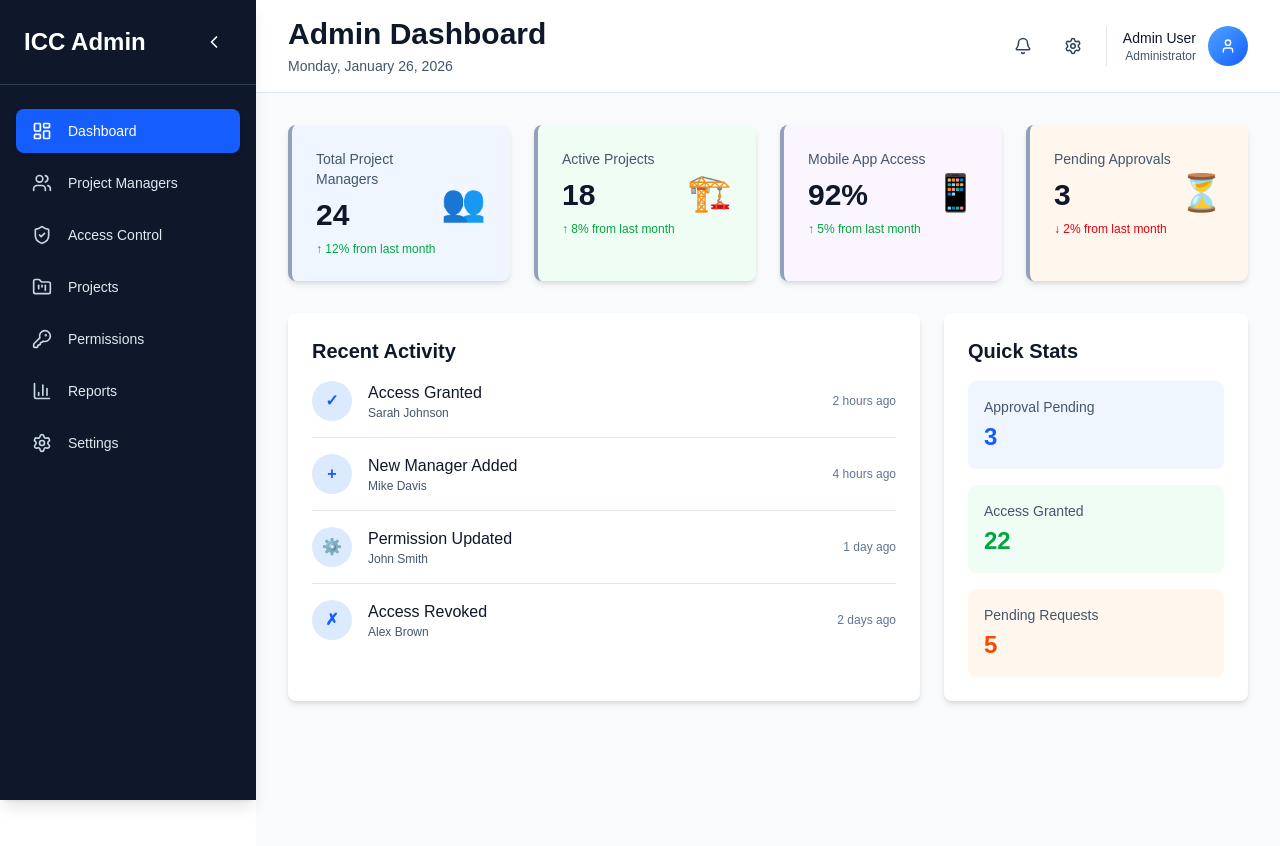
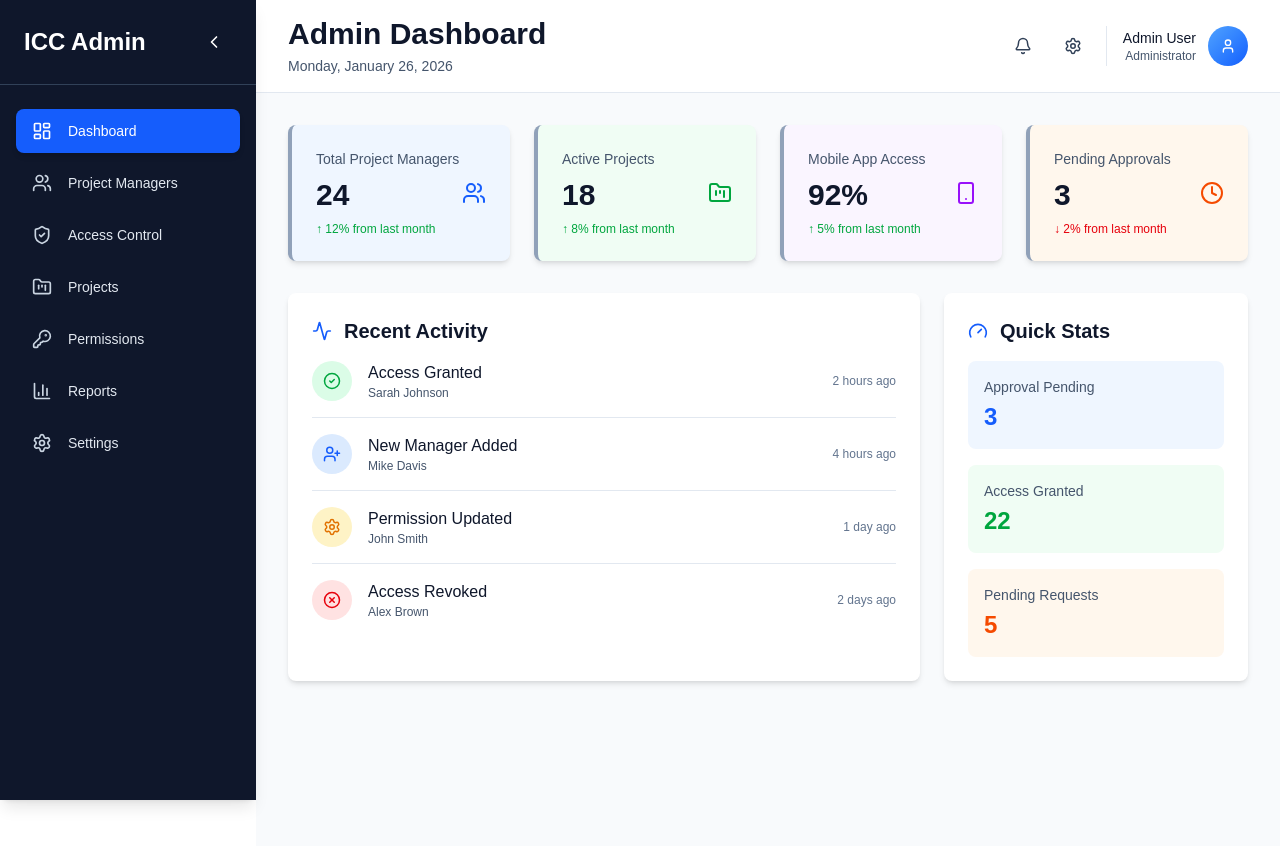
Before and after one commit to Aakashwije/ICC_PROCURAX_ADMIN_DASHBOARD, a Next.js app: page /dashboard in a window 1280 px wide. Shown: the top 846 px of the page. Built offline with nearby package versions, Linux system fonts and the light colour scheme.

Commit message:
REACT ICON ADDITION

```diff
--- a/src/app/dashboard/access/page.tsx
+++ b/src/app/dashboard/access/page.tsx
@@ -3,6 +3,7 @@
 import Header from '@/components/Header';
 import Sidebar from '@/components/Sidebar';
 import AccessControlPanel from '@/components/AccessControlPanel';
+import { ShieldCheck } from 'lucide-react';
 
 export default function AccessPage() {
   return (
@@ -12,7 +13,10 @@ export default function AccessPage() {
         <Header />
         <main className="p-8 bg-slate-50 min-h-screen">
           <div className="mb-8">
-            <h1 className="text-3xl font-bold text-slate-900">Access Control</h1>
+            <div className="flex items-center gap-3">
+              <ShieldCheck size={24} className="text-blue-600" />
+              <h1 className="text-3xl font-bold text-slate-900">Access Control</h1>
+            </div>
             <p className="text-slate-600 mt-2">Configure permissions for project managers</p>
           </div>
 
--- a/src/app/dashboard/add-manager/page.tsx
+++ b/src/app/dashboard/add-manager/page.tsx
@@ -3,6 +3,7 @@
 import Header from '@/components/Header';
 import Sidebar from '@/components/Sidebar';
 import AddManagerForm from '@/components/AddManagerForm';
+import { UserPlus } from 'lucide-react';
 
 export default function AddManagerPage() {
   return (
@@ -12,7 +13,10 @@ export default function AddManagerPage() {
         <Header />
         <main className="p-8 bg-slate-50 min-h-screen">
           <div className="mb-8">
-            <h1 className="text-3xl font-bold text-slate-900">Add Project Manager</h1>
+            <div className="flex items-center gap-3">
+              <UserPlus size={24} className="text-blue-600" />
+              <h1 className="text-3xl font-bold text-slate-900">Add Project Manager</h1>
+            </div>
             <p className="text-slate-600 mt-2">Create a new project manager account and set permissions</p>
           </div>
 
--- a/src/app/dashboard/managers/page.tsx
+++ b/src/app/dashboard/managers/page.tsx
@@ -4,6 +4,7 @@ import Header from '@/components/Header';
 import Sidebar from '@/components/Sidebar';
 import ProjectManagersTable from '@/components/ProjectManagersTable';
 import Link from 'next/link';
+import { Plus, Users } from 'lucide-react';
 
 export default function ManagersPage() {
   return (
@@ -14,14 +15,18 @@ export default function ManagersPage() {
         <main className="p-8 bg-slate-50 min-h-screen">
           <div className="flex items-center justify-between mb-8">
             <div>
-              <h1 className="text-3xl font-bold text-slate-900">Project Managers</h1>
+              <div className="flex items-center gap-3">
+                <Users size={24} className="text-blue-600" />
+                <h1 className="text-3xl font-bold text-slate-900">Project Managers</h1>
+              </div>
               <p className="text-slate-600 mt-2">Manage project managers and their mobile app access</p>
             </div>
             <Link
               href="/dashboard/add-manager"
-              className="bg-blue-600 hover:bg-blue-700 text-white font-semibold py-3 px-6 rounded-lg transition"
+              className="bg-blue-600 hover:bg-blue-700 text-white font-semibold py-3 px-6 rounded-lg transition inline-flex items-center gap-2"
             >
-              + Add Manager
+              <Plus size={16} />
+              Add Manager
             </Link>
           </div>
 
--- a/src/app/dashboard/page.tsx
+++ b/src/app/dashboard/page.tsx
@@ -3,8 +3,51 @@
 import Header from '@/components/Header';
 import Sidebar from '@/components/Sidebar';
 import StatsCards from '@/components/StatsCards';
+import {
+  Activity,
+  CheckCircle2,
+  Gauge,
+  Settings as SettingsIcon,
+  UserPlus,
+  XCircle,
+} from 'lucide-react';
 
 export default function DashboardPage() {
+  const activityItems = [
+    {
+      action: 'Access Granted',
+      user: 'Sarah Johnson',
+      time: '2 hours ago',
+      Icon: CheckCircle2,
+      bgClass: 'bg-green-100',
+      iconClass: 'text-green-600',
+    },
+    {
+      action: 'New Manager Added',
+      user: 'Mike Davis',
+      time: '4 hours ago',
+      Icon: UserPlus,
+      bgClass: 'bg-blue-100',
+      iconClass: 'text-blue-600',
+    },
+    {
+      action: 'Permission Updated',
+      user: 'John Smith',
+      time: '1 day ago',
+      Icon: SettingsIcon,
+      bgClass: 'bg-amber-100',
+      iconClass: 'text-amber-600',
+    },
+    {
+      action: 'Access Revoked',
+      user: 'Alex Brown',
+      time: '2 days ago',
+      Icon: XCircle,
+      bgClass: 'bg-red-100',
+      iconClass: 'text-red-600',
+    },
+  ];
+
   return (
     <div className="flex">
       <Sidebar />
@@ -16,17 +59,17 @@ export default function DashboardPage() {
           <div className="grid grid-cols-1 lg:grid-cols-3 gap-6">
             {/* Recent Activity */}
             <div className="lg:col-span-2 bg-white rounded-lg shadow-md p-6">
-              <h2 className="text-xl font-bold text-slate-900 mb-4">Recent Activity</h2>
+              <div className="flex items-center gap-3 mb-4">
+                <Activity size={20} className="text-blue-600" />
+                <h2 className="text-xl font-bold text-slate-900">Recent Activity</h2>
+              </div>
               <div className="space-y-4">
-                {[
-                  { action: 'Access Granted', user: 'Sarah Johnson', time: '2 hours ago', icon: '✓' },
-                  { action: 'New Manager Added', user: 'Mike Davis', time: '4 hours ago', icon: '+' },
-                  { action: 'Permission Updated', user: 'John Smith', time: '1 day ago', icon: '⚙️' },
-                  { action: 'Access Revoked', user: 'Alex Brown', time: '2 days ago', icon: '✗' },
-                ].map((item, idx) => (
+                {activityItems.map((item, idx) => (
                   <div key={idx} className="flex items-center gap-4 pb-4 border-b border-slate-200 last:border-0">
-                    <div className="w-10 h-10 bg-blue-100 rounded-full flex items-center justify-center text-blue-600 font-bold">
-                      {item.icon}
+                    <div
+                      className={`w-10 h-10 ${item.bgClass} rounded-full flex items-center justify-center`}
+                    >
+                      <item.Icon size={18} className={item.iconClass} />
                     </div>
                     <div className="flex-1">
                       <p className="font-medium text-slate-900">{item.action}</p>
@@ -40,7 +83,10 @@ export default function DashboardPage() {
 
             {/* Quick Stats */}
             <div className="bg-white rounded-lg shadow-md p-6">
-              <h2 className="text-xl font-bold text-slate-900 mb-4">Quick Stats</h2>
+              <div className="flex items-center gap-3 mb-4">
+                <Gauge size={20} className="text-blue-600" />
+                <h2 className="text-xl font-bold text-slate-900">Quick Stats</h2>
+              </div>
               <div className="space-y-4">
                 <div className="p-4 bg-blue-50 rounded-lg">
                   <p className="text-sm text-slate-600 mb-1">Approval Pending</p>
--- a/src/app/dashboard/permissions/page.tsx
+++ b/src/app/dashboard/permissions/page.tsx
@@ -2,6 +2,7 @@
 
 import Header from '@/components/Header';
 import Sidebar from '@/components/Sidebar';
+import { Check, KeyRound } from 'lucide-react';
 
 export default function PermissionsPage() {
   const rolePermissions = [
@@ -44,7 +45,10 @@ export default function PermissionsPage() {
         <Header />
         <main className="p-8 bg-slate-50 min-h-screen">
           <div className="mb-8">
-            <h1 className="text-3xl font-bold text-slate-900">Permissions</h1>
+            <div className="flex items-center gap-3">
+              <KeyRound size={24} className="text-blue-600" />
+              <h1 className="text-3xl font-bold text-slate-900">Permissions</h1>
+            </div>
             <p className="text-slate-600 mt-2">Manage role-based permissions for the mobile application</p>
           </div>
 
@@ -55,7 +59,7 @@ export default function PermissionsPage() {
                 <ul className="space-y-3">
                   {rolePerms.permissions.map((perm, idx) => (
                     <li key={idx} className="flex items-center gap-3">
-                      <span className="text-green-500 font-bold">✓</span>
+                      <Check size={16} className="text-green-500" />
                       <span className="text-sm text-slate-700">{perm}</span>
                     </li>
                   ))}
--- a/src/app/dashboard/projects/page.tsx
+++ b/src/app/dashboard/projects/page.tsx
@@ -2,6 +2,7 @@
 
 import Header from '@/components/Header';
 import Sidebar from '@/components/Sidebar';
+import { FolderKanban } from 'lucide-react';
 
 export default function ProjectsPage() {
   const projects = [
@@ -18,7 +19,10 @@ export default function ProjectsPage() {
         <Header />
         <main className="p-8 bg-slate-50 min-h-screen">
           <div className="mb-8">
-            <h1 className="text-3xl font-bold text-slate-900">Projects</h1>
+            <div className="flex items-center gap-3">
+              <FolderKanban size={24} className="text-blue-600" />
+              <h1 className="text-3xl font-bold text-slate-900">Projects</h1>
+            </div>
             <p className="text-slate-600 mt-2">View and manage all construction projects</p>
           </div>
 
--- a/src/app/dashboard/reports/page.tsx
+++ b/src/app/dashboard/reports/page.tsx
@@ -2,6 +2,7 @@
 
 import Header from '@/components/Header';
 import Sidebar from '@/components/Sidebar';
+import { BarChart3, Download } from 'lucide-react';
 
 export default function ReportsPage() {
   const reports = [
@@ -18,7 +19,10 @@ export default function ReportsPage() {
         <Header />
         <main className="p-8 bg-slate-50 min-h-screen">
           <div className="mb-8">
-            <h1 className="text-3xl font-bold text-slate-900">Reports</h1>
+            <div className="flex items-center gap-3">
+              <BarChart3 size={24} className="text-blue-600" />
+              <h1 className="text-3xl font-bold text-slate-900">Reports</h1>
+            </div>
             <p className="text-slate-600 mt-2">Generate and download system reports</p>
           </div>
 
@@ -48,7 +52,10 @@ export default function ReportsPage() {
                   </div>
                   <div className="flex items-center gap-3">
                     <span className="text-xs font-semibold text-slate-600 bg-slate-100 px-3 py-1 rounded">{report.type}</span>
-                    <button className="text-blue-600 hover:text-blue-800 font-medium">Download</button>
+                    <button className="text-blue-600 hover:text-blue-800 font-medium inline-flex items-center gap-2">
+                      <Download size={16} />
+                      Download
+                    </button>
                   </div>
                 </div>
               ))}
--- a/src/app/dashboard/settings/page.tsx
+++ b/src/app/dashboard/settings/page.tsx
@@ -3,6 +3,7 @@
 import Header from '@/components/Header';
 import Sidebar from '@/components/Sidebar';
 import { useState } from 'react';
+import { Settings } from 'lucide-react';
 
 export default function SettingsPage() {
   const [settings, setSettings] = useState({
@@ -32,7 +33,10 @@ export default function SettingsPage() {
         <Header />
         <main className="p-8 bg-slate-50 min-h-screen">
           <div className="mb-8">
-            <h1 className="text-3xl font-bold text-slate-900">Settings</h1>
+            <div className="flex items-center gap-3">
+              <Settings size={24} className="text-blue-600" />
+              <h1 className="text-3xl font-bold text-slate-900">Settings</h1>
+            </div>
             <p className="text-slate-600 mt-2">Configure system settings and preferences</p>
           </div>
 
--- a/src/app/login/page.tsx
+++ b/src/app/login/page.tsx
@@ -4,6 +4,7 @@ import { useState } from "react";
 import { useRouter } from "next/navigation";
 import Link from "next/link";
 import Image from "next/image";
+import { LogIn } from "lucide-react";
 
 export default function LoginPage() {
   const router = useRouter();
@@ -45,7 +46,10 @@ export default function LoginPage() {
               />
             </div>
 
-            <h1 className="text-3xl font-bold text-slate-900">Admin Login</h1>
+            <div className="flex items-center justify-center gap-2">
+              <LogIn size={20} className="text-blue-600" />
+              <h1 className="text-3xl font-bold text-slate-900">Admin Login</h1>
+            </div>
             <p className="text-slate-600 mt-2">
               ICC ProcuraX Admin Dashboard
             </p>
@@ -113,7 +117,7 @@ export default function LoginPage() {
 
         {/* Background decorations */}
         <div className="mt-8 text-center text-slate-300 text-sm">
-          <p>© 2026 Construction Management System. All rights reserved.</p>
+          <p>© ICC ProcuraX 2026</p>
         </div>
       </div>
     </div>
--- a/src/app/page.tsx
+++ b/src/app/page.tsx
@@ -1,5 +1,6 @@
 import Link from 'next/link';
 import Image from "next/image";
+import { LayoutDashboard } from "lucide-react";
 
 
 
@@ -19,7 +20,10 @@ export default function Home() {
   />
 </div>
 
-          <h1 className="text-5xl font-bold text-white mb-4">ICC PROCURAX ADMIN DASHBOARD</h1>
+          <div className="flex items-center justify-center gap-3 mb-4">
+            <LayoutDashboard className="text-blue-400" size={32} />
+            <h1 className="text-5xl font-bold text-white">ICC PROCURAX ADMIN DASHBOARD</h1>
+          </div>
           <p className="text-xl text-slate-300 mb-8">
             Admin Dashboard for Managing Project Managers and Mobile App Access
           </p>
--- a/src/components/ProjectManagersTable.tsx
+++ b/src/components/ProjectManagersTable.tsx
@@ -99,7 +99,7 @@ export default function ProjectManagersTable() {
               <td className="px-6 py-4">
                 <select
                   value={manager.status}
-                  onChange={(e) => updateStatus(manager.id, e.target.value as any)}
+                  onChange={(e) => updateStatus(manager.id, e.target.value as ProjectManager['status'])}
                   className={`px-3 py-1 rounded-full text-xs font-semibold cursor-pointer ${getStatusColor(
                     manager.status
                   )}`}
--- a/src/components/StatsCards.tsx
+++ b/src/components/StatsCards.tsx
@@ -1,12 +1,13 @@
 'use client';
 
-import { useState } from 'react';
+import type { ReactNode } from 'react';
+import { Clock, FolderKanban, Smartphone, Users } from 'lucide-react';
 
 interface StatCard {
   title: string;
   value: string | number;
   change: number;
-  icon: string;
+  icon: ReactNode;
   color: string;
 }
 
@@ -16,28 +17,28 @@ export default function StatsCards() {
       title: 'Total Project Managers',
       value: 24,
       change: 12,
-      icon: '👥',
+      icon: <Users size={24} className="text-blue-600" />,
       color: 'bg-blue-50',
     },
     {
       title: 'Active Projects',
       value: 18,
       change: 8,
-      icon: '🏗️',
+      icon: <FolderKanban size={24} className="text-green-600" />,
       color: 'bg-green-50',
     },
     {
       title: 'Mobile App Access',
       value: '92%',
       change: 5,
-      icon: '📱',
+      icon: <Smartphone size={24} className="text-purple-600" />,
       color: 'bg-purple-50',
     },
     {
       title: 'Pending Approvals',
       value: 3,
       change: -2,
-      icon: '⏳',
+      icon: <Clock size={24} className="text-orange-600" />,
       color: 'bg-orange-50',
     },
   ];
```
